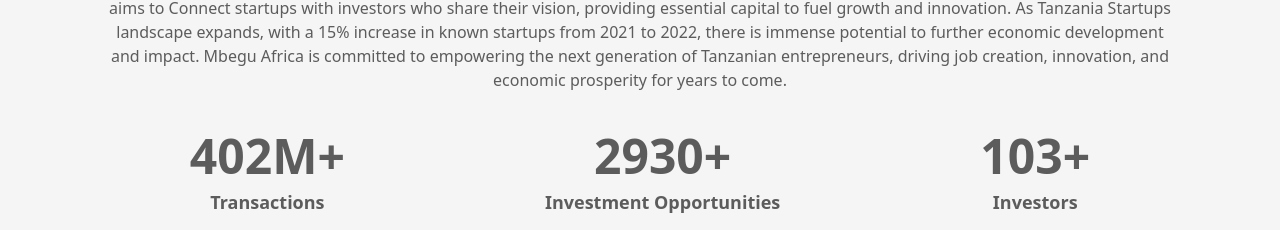
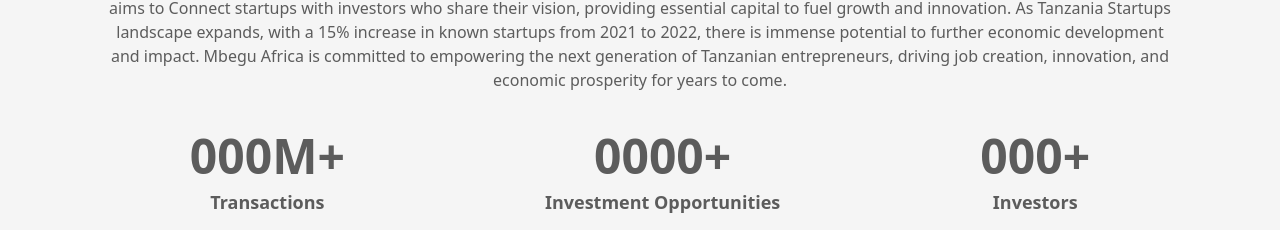
Before and after one commit to Michaeltarimo/Core, a Next.js app: page / in a window 1280 px wide. Shown: the part 973-1203 px from the top of the page. Built offline with nearby package versions, Linux system fonts and the light colour scheme; what next would draw is missing.

Commit message:
Update index.js

```diff
--- a/src/pages/index.js
+++ b/src/pages/index.js
@@ -75,15 +75,15 @@
           </p>
           <div className="flex flex-row items-center justify-center gap-[200px] sg:gap-20 sm:gap-10 tm:flex-col">
             <nav className="flex flex-col items-center gap-2">
-              <h1 className="font-extrabold text-5xl lg:text-3xl sm:text-2xl tm:text-5xl">402M+</h1>
+              <h1 className="font-extrabold text-5xl lg:text-3xl sm:text-2xl tm:text-5xl">000M+</h1>
               <h1 className="font-bold text-lg lg:text-base tm:text-lg">Transactions</h1>
             </nav>
             <nav className="flex flex-col items-center gap-2">
-              <h1 className="font-extrabold text-5xl lg:text-3xl sm:text-2xl tm:text-5xl">2930+</h1>
+              <h1 className="font-extrabold text-5xl lg:text-3xl sm:text-2xl tm:text-5xl">0000+</h1>
               <h1 className="font-bold text-lg lg:text-base tm:text-lg">Investment Opportunities</h1>
             </nav>
             <nav className="flex flex-col items-center gap-2">
-              <h1 className="font-extrabold text-5xl lg:text-3xl sm:text-2xl tm:text-5xl">103+</h1>
+              <h1 className="font-extrabold text-5xl lg:text-3xl sm:text-2xl tm:text-5xl">000+</h1>
               <h1 className="font-bold text-lg lg:text-base tm:text-lg">Investors</h1>
             </nav>
           </div>
```
